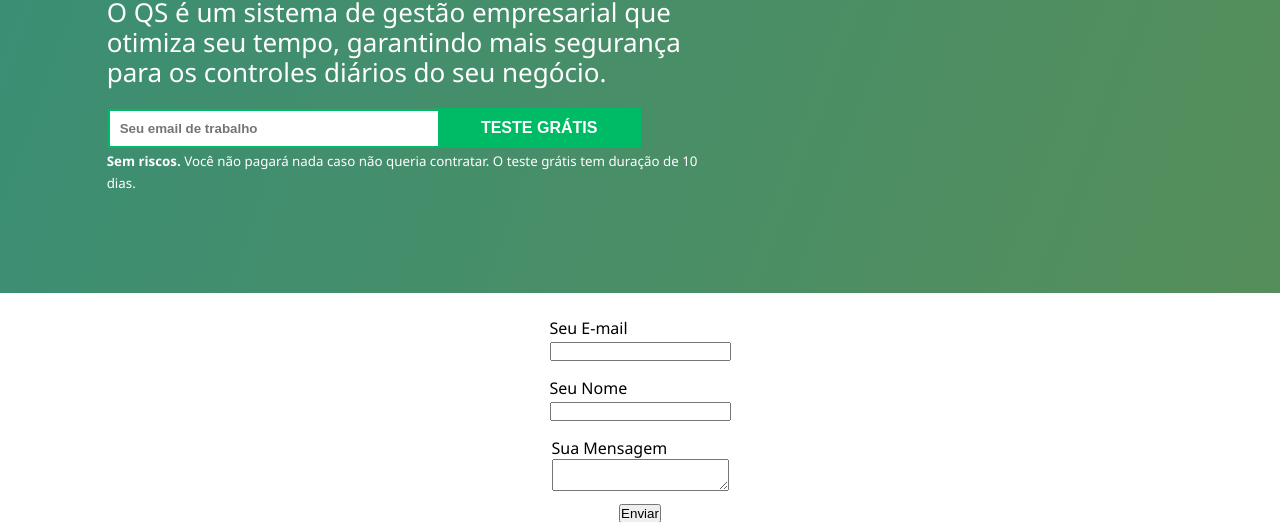
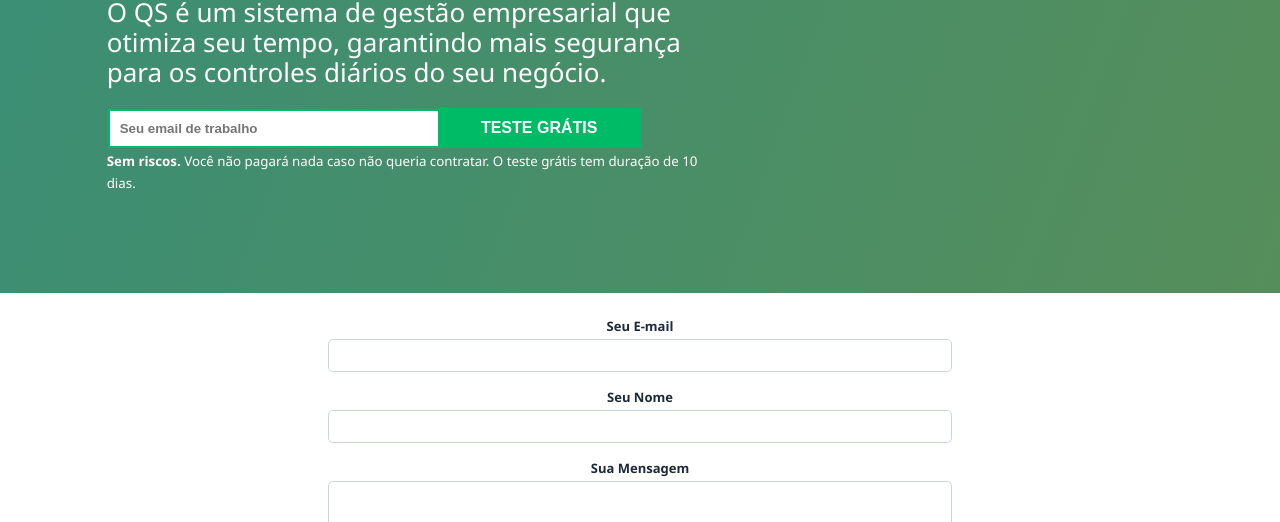
Before and after one commit to joaop-oliveira1/todo-app, a website built with Vite: page index.html in a window 1280 px wide. Shown: the part 430-952 px from the top of the page. Built offline with nearby package versions, Linux system fonts and the light colour scheme.

Commit message:
feature(#23eac0f): created the contact us form

```diff
--- a/css/contact.css
+++ b/css/contact.css
@@ -3,17 +3,94 @@
 }
 
 .contact-form {
+    width: 100%;
     display: flex;
     flex-flow: column nowrap;
     justify-content: space-around;
     align-items: center;
 }
 
+.contact-form[data-state="loading"] {
+    cursor: wait;
+}
+
 .contact-form div {
-    margin-bottom: .5rem;
-    margin-top: .5rem;
+    width: 100%;
+    margin: .5rem auto;
+    display: flex;
+    flex-flow: column nowrap;
+    align-items: center;
+    justify-content: center;
 }
 
 .contact-form label {
     display: block;
+    margin-bottom: .25rem;
+    font-size: small;
+    font-weight: bold;
 }
+
+.contact-form input {
+    width: 50%;
+    padding: .5rem .75rem;
+    border: 1px solid #cbd5e1;
+    border-radius: 5px;
+    transition: all ease-in 150ms;
+}
+
+.contact-form input[data-state="loading"] {
+    background-color: #cecece;
+    cursor: wait;
+}
+
+.contact-form input:focus {
+    outline: none;
+    box-shadow: 0 0 0 2px var(--primary-green);
+}
+
+.contact-form textarea {
+    width: 50%;
+    padding: .375rem .5rem;
+    border: 1px solid #cbd5e1;
+    border-radius: 5px;
+    transition: all ease-in 150ms;
+}
+
+.contact-form textarea[data-state="loading"] {
+    background-color: #cecece;
+    cursor: wait;
+}
+
+.contact-form textarea:focus {
+    outline: none;
+    box-shadow: 0 0 0 2px var(--primary-green);
+}
+
+.contact-form button {
+    width: 50%;
+    padding: .75rem .5rem;
+    border: 1px solid var(--primary-green);
+    background-color: var(--primary-green);
+    color: white;
+    font-size: larger;
+    border-radius: 5px;
+    cursor: pointer;
+    transition: all ease-in 150ms;
+}
+
+.contact-form button[data-state="loading"] {
+    background-color: var(--primary-green-hover);
+    border: 1px solid var(--primary-green-hover);
+    cursor: wait;
+}
+
+.contact-form button:hover {
+    background-color: var(--primary-green-hover);
+    border: 1px solid var(--primary-green-hover);
+}
+
+.contact-form button[data-state="loading"]:hover {
+    background-color: var(--primary-green-hover);
+    border: 1px solid var(--primary-green-hover);
+    cursor: wait;
+}
--- a/css/index.css
+++ b/css/index.css
@@ -14,6 +14,7 @@
 
 body {
   font-family: "Segoe UI", Tahoma, Geneva, Verdana, sans-serif;
+  color: #1e293b;
 }
 
 main {
--- a/index.html
+++ b/index.html
@@ -51,7 +51,7 @@
       </div>
     </section>
     <section id="contact-section" class="contact-container">
-      <form id="contact-form" method="POST" class="contact-form" name="contact" netlify data-netlify-honeypot="trybot">
+      <form id="contact-form" method="POST" class="contact-form" data-state="idle" name="contact" netlify>
 
         <div class="some-class">
           <label>Seu E-mail</label>
@@ -66,7 +66,7 @@
 
         <div>
           <label>Sua Mensagem</label>
-          <textarea id="message-field" name="message"></textarea>
+          <textarea id="message-field" name="message" rows="10"></textarea>
         </div>
 
 
--- a/js/contact.js
+++ b/js/contact.js
@@ -12,6 +12,7 @@ const state = {
 contactForm.addEventListener('submit', async function handleContactSubmit(event) {
     event.preventDefault();
     mutateAllToLoading()
+    await wait(5);
     var formData = new FormData(contactForm);
     await sendContactForm(formData)
     mutateAllToNormal();
@@ -24,6 +25,7 @@ function mutate(key, value) {
 function mutateAllToLoading() {
     var formKeys = Object.keys(state.form)
     mutate('loading', true)
+    contactForm.setAttribute('data-state', 'loading')
     formKeys.forEach(function setToLoading(key) {
         state.form[key].setAttribute('data-state', 'loading')
         state.form[key].setAttribute('disabled', true)
@@ -33,6 +35,7 @@ function mutateAllToLoading() {
 function mutateAllToNormal() {
     var formKeys = Object.keys(state.form)
     mutate('loading', false)
+    contactForm.setAttribute('data-state', 'idle')
     formKeys.forEach(function setToLoading(key) {
         state.form[key].setAttribute('data-state', 'idle')
         state.form[key].removeAttribute('disabled')
@@ -43,6 +46,14 @@ function getTextFieldById(name) {
     return document.querySelector(`#${name}-field`)
 }
 
+function wait(time) {
+    return new Promise((resolve) => {
+        setTimeout(() => {
+            resolve();
+        }, time * 1000)
+    })
+}
+
 async function sendContactForm(formData) {
     await fetch("/", {
         method: 'POST',
```
